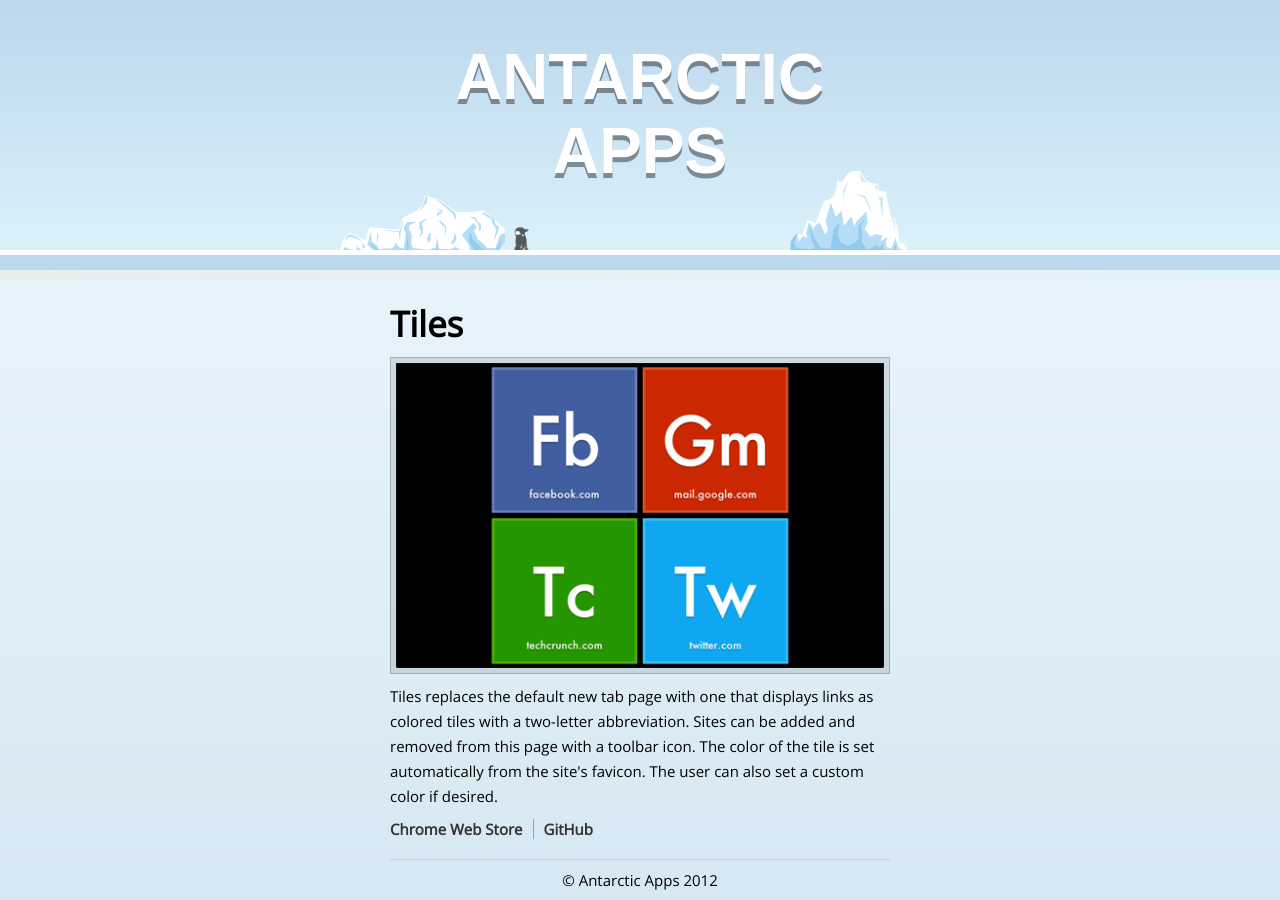
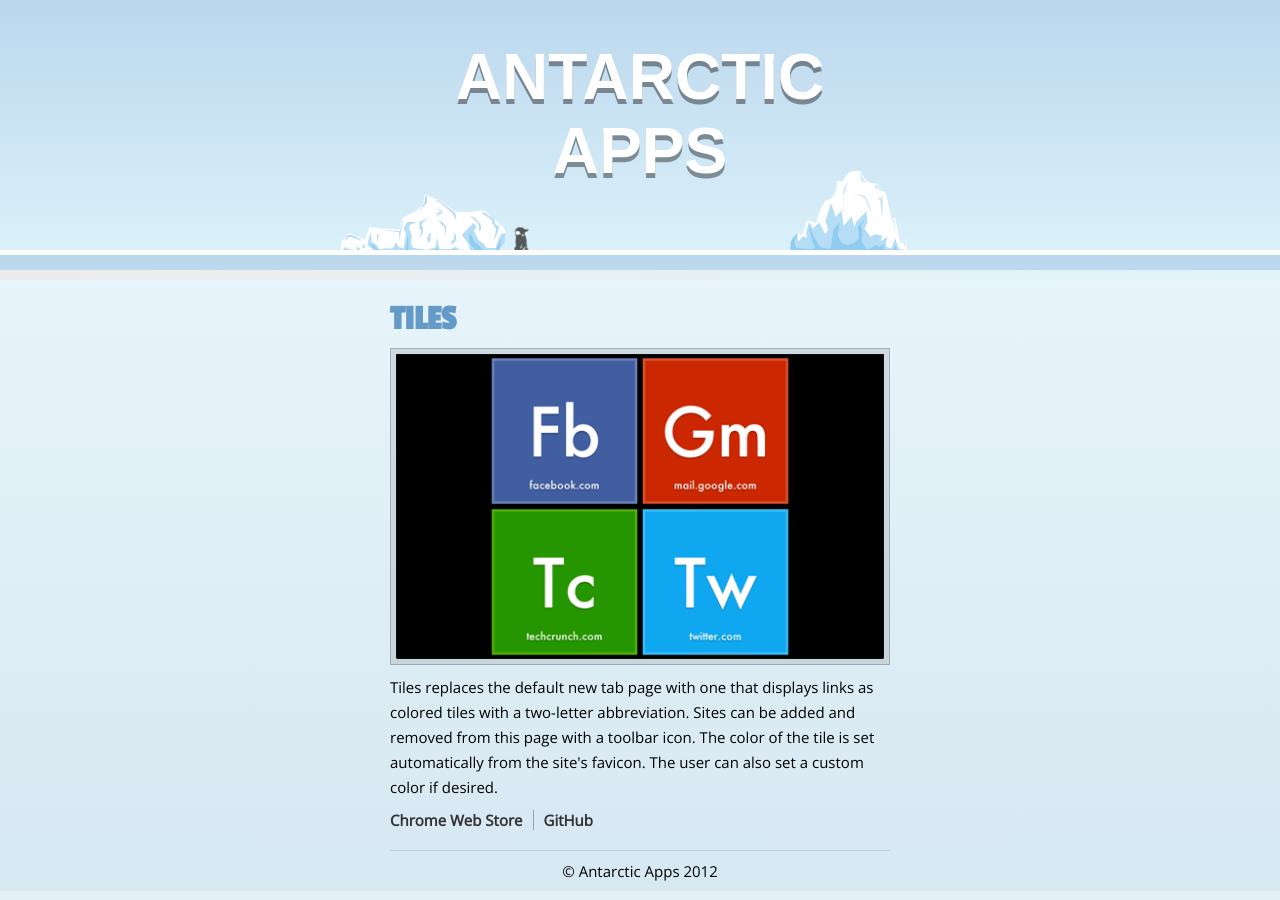
Before and after one commit to AntarcticApps/Website, a plain HTML site: page index.html in a window 1280 px wide. Drawn offline with nearby package versions, Linux system fonts and the light colour scheme.

Commit message:
Change article header h3 to a more fitting font/color.

```diff
--- a/css/style.css
+++ b/css/style.css
@@ -199,7 +199,12 @@ article header {
 }
 
 article header h3 {
+	font-family: 'Passion One', sans-serif;
 	font-size: 35px;
+
+	color: #639AC7;
+
+	text-transform: uppercase;
 }
 
 article img {
--- a/index.html
+++ b/index.html
@@ -3,6 +3,7 @@
 <head>
 	<meta charset="utf-8">
 	<title>Antarctic Apps</title>
+	<link href='http://fonts.googleapis.com/css?family=Passion+One' rel='stylesheet' type='text/css'>
 	<link rel="stylesheet" href="css/style.css">
 
 	<link rel="apple-touch-icon" href="touch-icon-iphone.png">
```
